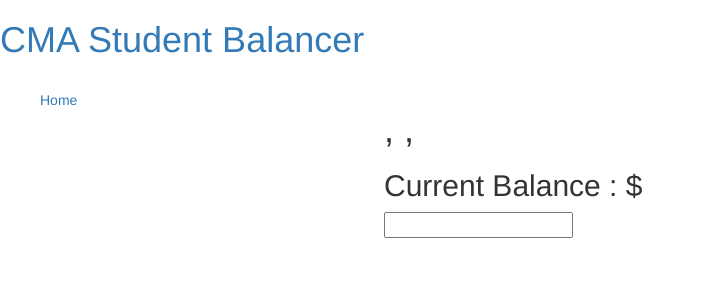
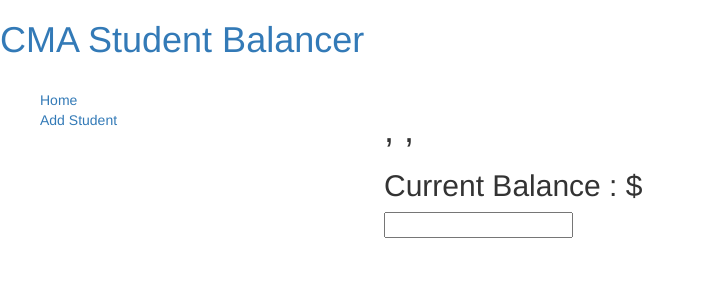
Before and after one commit to edchtzwe/cma_student_balancer, a Django app: template balancer/templates/balancer/student_detail.html in a window 1280 px wide. Shown: the top 300 px of the page, without its empty margins (0-704 px from the left). Run offline with Django 3.2, Linux system fonts and the light colour scheme; the template is opened without the code that fills it, so the values that code supplies are empty; some libraries are stand-ins or nearby versions.

Commit message:
Best to just give the items a class so we can control it with styles.css A link to add students have been added.
Signed-off-by: Edmund Chong @ Banana Senpai <7440820@gmail.com>

```diff
--- a/balancer/templates/base_generic.html
+++ b/balancer/templates/base_generic.html
@@ -22,7 +22,8 @@
 <div class="sidebar-nav">
     {% block sidebar %}
     <ul>
-    <li style="list-style: none;"><a href="{% url 'index' %}">Home</a></li>
+    <li class="sidebar-nav-items"><a href="{% url 'index' %}">Home</a></li>
+    <li class="sidebar-nav-items"><a href="{% url 'student_create' %}">Add Student</a></li>
     </ul>
     {% endblock %}
 </div>
```
